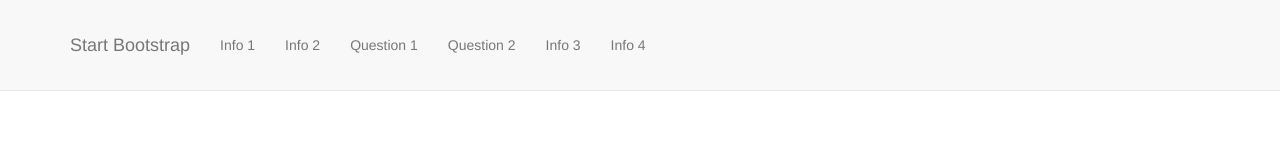
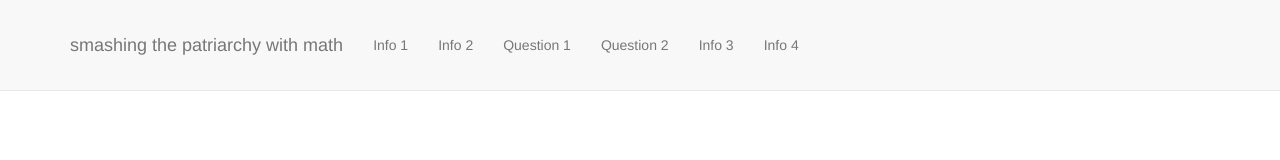
Before and after one commit to aymannadeem/smashpatriarchy, a React app: page src/index.html in a window 1280 px wide. Built offline with nearby package versions, Linux system fonts and the light colour scheme; files whose address does not match are found by name.

Commit message:
changed the header to say smashing the pateriarchy with math

```diff
--- a/src/index.html
+++ b/src/index.html
@@ -41,7 +41,7 @@
                     <span class="icon-bar"></span>
                     <span class="icon-bar"></span>
                 </button>
-                <a class="navbar-brand page-scroll" href="#page-top">Start Bootstrap</a>
+                <a class="navbar-brand page-scroll" href="#page-top">smashing the patriarchy with math</a>
             </div>
 
             <!-- Collect the nav links, forms, and other content for toggling -->
```
Also changed, not shown: 1 other file.
